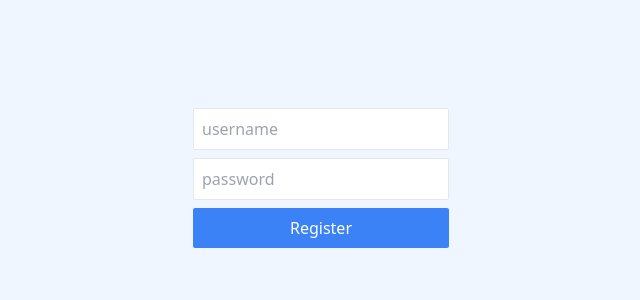
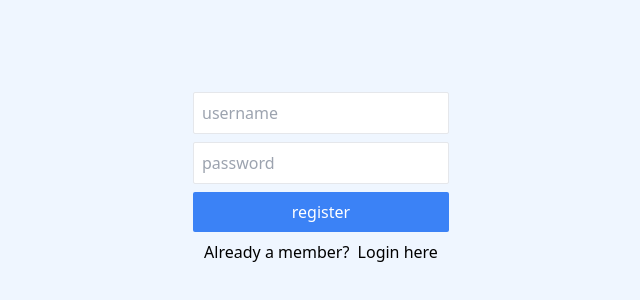
Before and after one commit to KaneNguyen03/Chat-App-Client, a React (Vite) app: page / in a window 1280 px wide. Shown: the part 198-498 px from the top of the page, without its empty margins (319-959 px from the left). Built offline with nearby package versions, Linux system fonts and the light colour scheme; no server answers.

Commit message:
update api login and register

```diff
--- a/package.json
+++ b/package.json
@@ -10,6 +10,7 @@
   },
   "dependencies": {
     "autoprefixer": "^10.4.14",
+    "axios": "^1.3.5",
     "postcss": "^8.4.21",
     "react": "^18.2.0",
     "react-dom": "^18.2.0",
--- a/src/App.jsx
+++ b/src/App.jsx
@@ -1,11 +1,16 @@
+import axios from "axios"
 import "./App.css"
-import Register from "./Register"
+import Routes from "./Routes"
+import { UserContextProvider } from "./UserContext"
 
 function App() {
+  axios.defaults.baseURL = "http://localhost:4000"
+  axios.defaults.withCredentials = true
+
   return (
-    <>
-      <Register />
-    </>
+    <UserContextProvider>
+      <Routes />
+    </UserContextProvider>
   )
 }
 
--- a/src/Register.jsx
+++ /dev/null
@@ -1,31 +0,0 @@
-import React, { useState } from "react"
-
-const Register = () => {
-  const [username, setUsername] = useState("")
-  const [password, setPassword] = useState("")
-  return (
-    <div className="bg-blue-50 h-screen flex  items-center">
-      <form className="w-64 mx-auto mb-12">
-        <input
-          type="text"
-          value={username}
-          placeholder="username"
-          className="block w-full p-2 rounded-sm mb-2 border"
-          onChange={(e) => setUsername(e.target.value)}
-        />
-        <input
-          type="password"
-          value={password}
-          placeholder="password"
-          className="block w-full p-2 rounded-sm mb-2 border"
-          onChange={(e) => setPassword(e.target.value)}
-        />
-        <button className="bg-blue-500 text-white block w-full p-2  rounded-sm">
-          Register
-        </button>
-      </form>
-    </div>
-  )
-}
-
-export default Register
--- /dev/null
+++ b/src/RegisterAndLoginForm.jsx
@@ -0,0 +1,62 @@
+import axios from "axios"
+import React, { useContext, useState } from "react"
+import { UserContext } from "./UserContext"
+
+const Register = () => {
+  const [username, setUsername] = useState("")
+  const [password, setPassword] = useState("")
+  const [isLoginOrRegister, setIsLoginOrRegister] = useState("register")
+  const { setUsername: setLoggedUsername, setId } = useContext(UserContext)
+
+  const handleSubmit = async (e) => {
+    e.preventDefault()
+    const url = isLoginOrRegister === 'register' ? 'register' : 'login'
+    const { data } = await axios.post(url, { username, password })
+    setLoggedUsername(username)
+    setId(data.id)
+  }
+
+  return (
+    <div className="bg-blue-50 h-screen flex  items-center">
+      <form className="w-64 mx-auto mb-12" onSubmit={handleSubmit}>
+        <input
+          type="text"
+          value={username}
+          placeholder="username"
+          className="block w-full p-2 rounded-sm mb-2 border"
+          onChange={(e) => setUsername(e.target.value)}
+        />
+        <input
+          type="password"
+          value={password}
+          placeholder="password"
+          className="block w-full p-2 rounded-sm mb-2 border"
+          onChange={(e) => setPassword(e.target.value)}
+        />
+        <button className="bg-blue-500 text-white block w-full rounded-sm p-2">
+          {isLoginOrRegister === "register" ? "register" : "login"}
+        </button>
+        <div className="text-center mt-2">
+          {isLoginOrRegister === "register" && (
+            <div>
+              Already a member?{" "}
+              <button className="ml-1" onClick={() => setIsLoginOrRegister("login")}>
+                Login here
+              </button>
+            </div>
+          )}
+          {isLoginOrRegister === "login" && (
+            <div>
+              Don't have an account?
+              <button className="ml-1" onClick={() => setIsLoginOrRegister("register")}>
+                Register
+              </button>
+            </div>
+          )}
+        </div>
+      </form>
+    </div>
+  )
+}
+
+export default Register
--- /dev/null
+++ b/src/Routes.jsx
@@ -0,0 +1,14 @@
+import React, { useContext } from "react"
+import Register from "./RegisterAndLoginForm"
+import { UserContext } from "./UserContext"
+
+const Routes = () => {
+  const { username } = useContext(UserContext)
+  if (username) {
+    return "logged in" + username
+  }
+
+  return <Register />
+}
+
+export default Routes
--- /dev/null
+++ b/src/UserContext.jsx
@@ -0,0 +1,20 @@
+import { createContext, useEffect, useState } from "react"
+import axios from "axios"
+
+export const UserContext = createContext({})
+
+export function UserContextProvider({ children }) {
+  const [username, setUsername] = useState(null)
+  const [id, setId] = useState(null)
+  useEffect(() => {
+    axios.get("/profile").then((response) => {
+      setId(response.data.userId)
+      setUsername(response.data.username)
+    })
+  }, [])
+  return (
+    <UserContext.Provider value={{ username, setUsername, id, setId }}>
+      {children}
+    </UserContext.Provider>
+  )
+}
```
Also changed, not shown: 1 other file (tests, documents, lock files or other folders).
